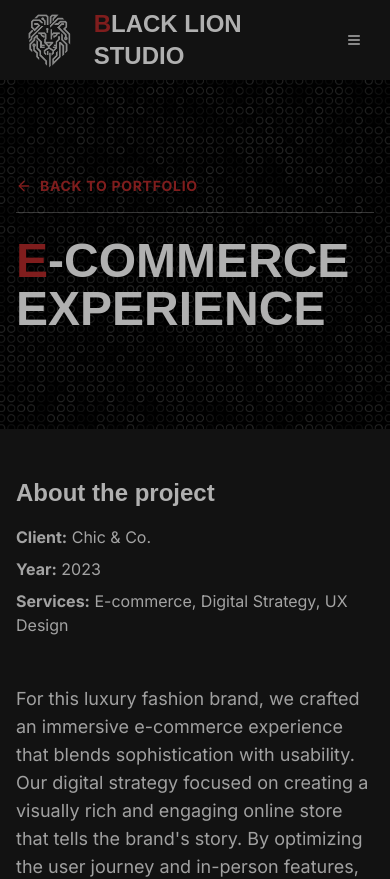
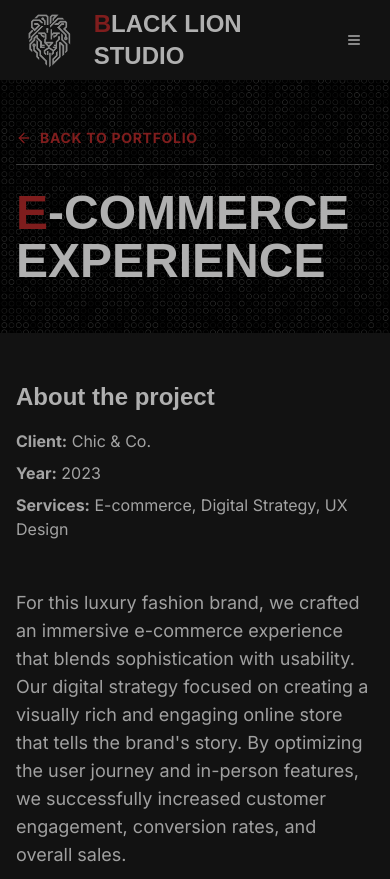
Before and after one commit to blck04/blacklionstudio, a Next.js app: page /work/e-commerce-experience in a window 390 px wide. Shown: the top 879 px of the page. Built offline with nearby package versions, Linux system fonts and the light colour scheme; a web font is replaced by a local one.

Commit message:
remove all that space sahded red do the same on mobile as well

```diff
--- a/src/app/work/[slug]/page.tsx
+++ b/src/app/work/[slug]/page.tsx
@@ -22,7 +22,7 @@ export default function ProjectPage({ params }: { params: { slug: string } }) {
     <div className="flex flex-col min-h-screen bg-background text-foreground">
       <Header />
       <main className="flex-1">
-        <section className="relative w-full flex flex-col justify-center py-24 md:py-32">
+        <section className="relative w-full flex flex-col justify-center py-12 md:py-16">
           <div className="absolute inset-0">
             <Image
               src="/project-img.jpg"
```
